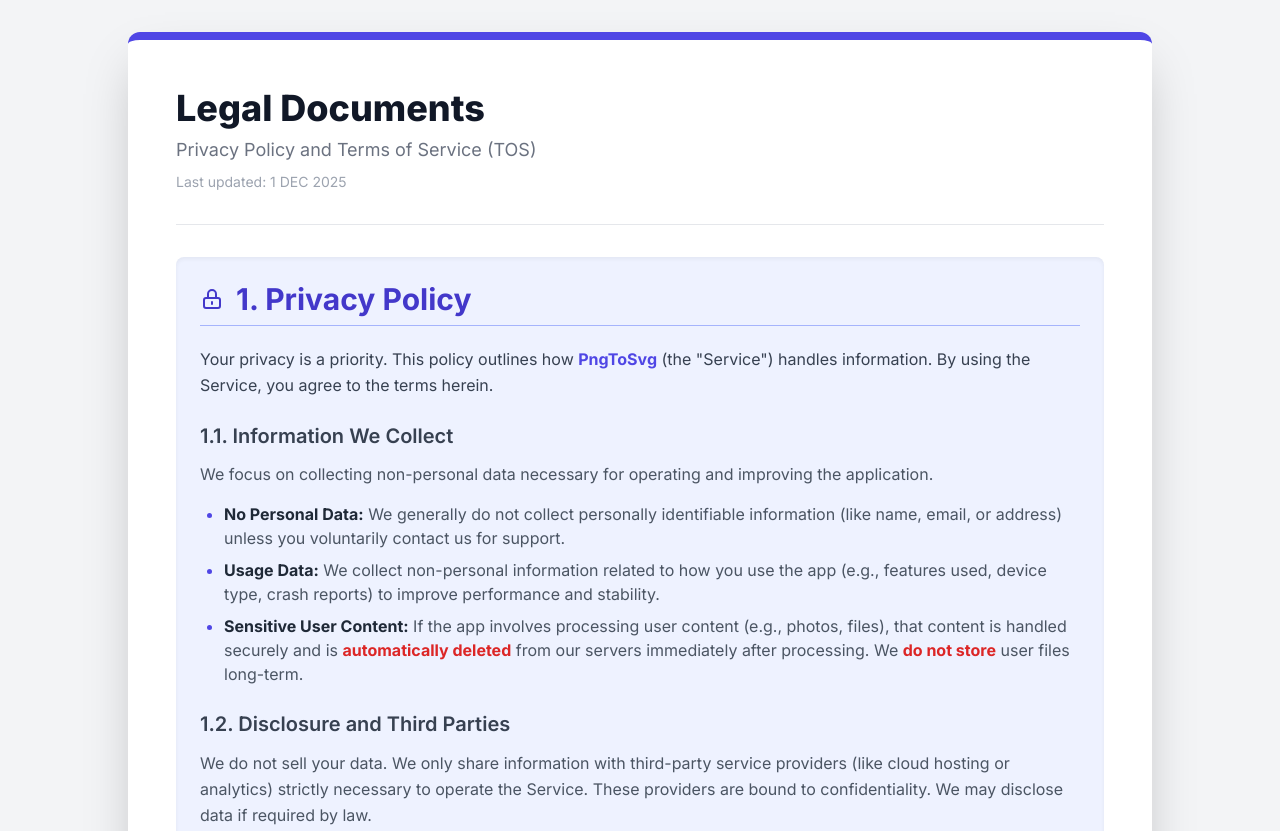
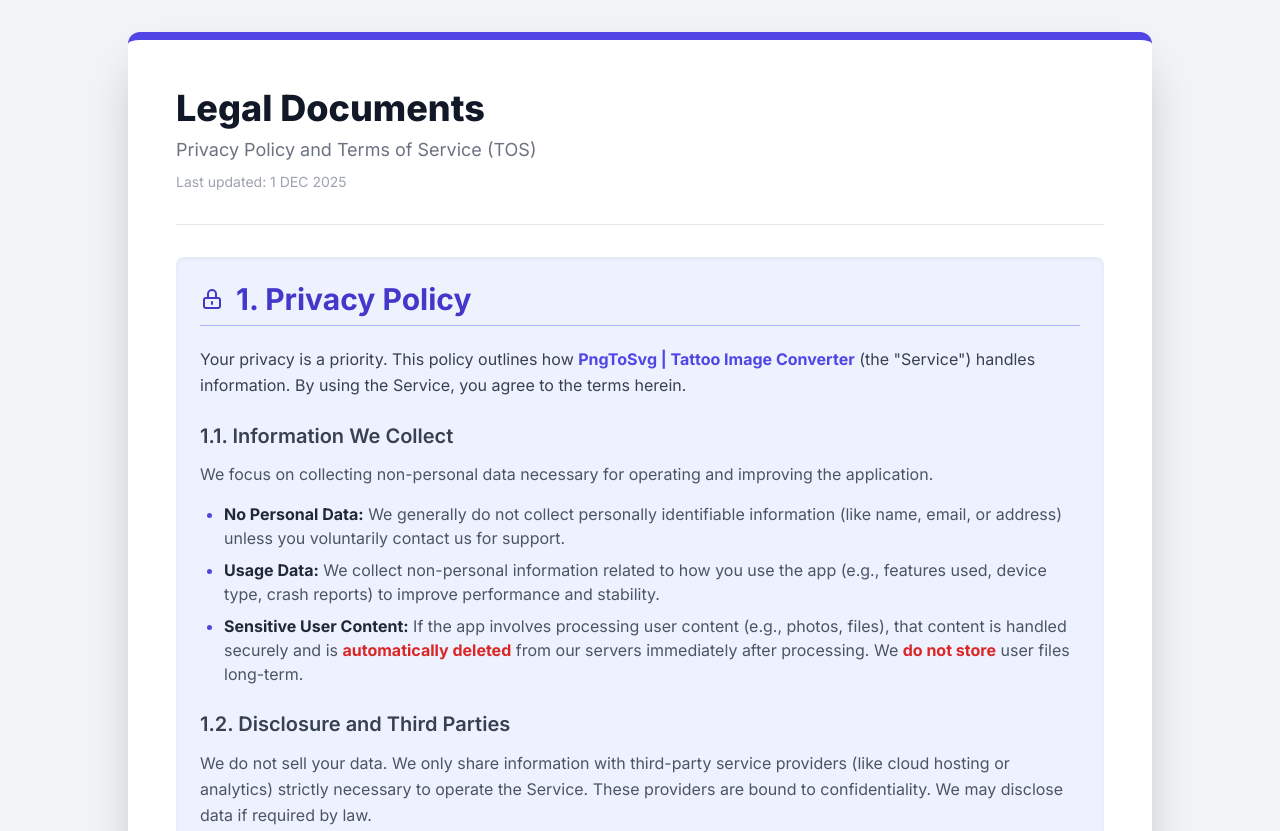
Before and after one commit to ekniazi/ekniazi.github.io, a plain HTML site: page index.html in a window 1280 px wide. Shown: the top 831 px of the page. Drawn offline with nearby package versions, Linux system fonts and the light colour scheme.

Commit message:
Update service name in privacy policy text

```diff
--- a/index.html
+++ b/index.html
@@ -46,7 +46,7 @@
                 1. Privacy Policy
             </h2>
             <p class="text-gray-700 mb-4 leading-relaxed">
-                Your privacy is a priority. This policy outlines how <strong class="text-indigo-600">PngToSvg</strong> (the "Service") handles information. By using the Service, you agree to the terms herein.
+                Your privacy is a priority. This policy outlines how <strong class="text-indigo-600">PngToSvg | Tattoo Image Converter</strong> (the "Service") handles information. By using the Service, you agree to the terms herein.
             </p>
 
             <h3 class="text-xl font-semibold text-gray-700 mt-6 mb-3">
```
